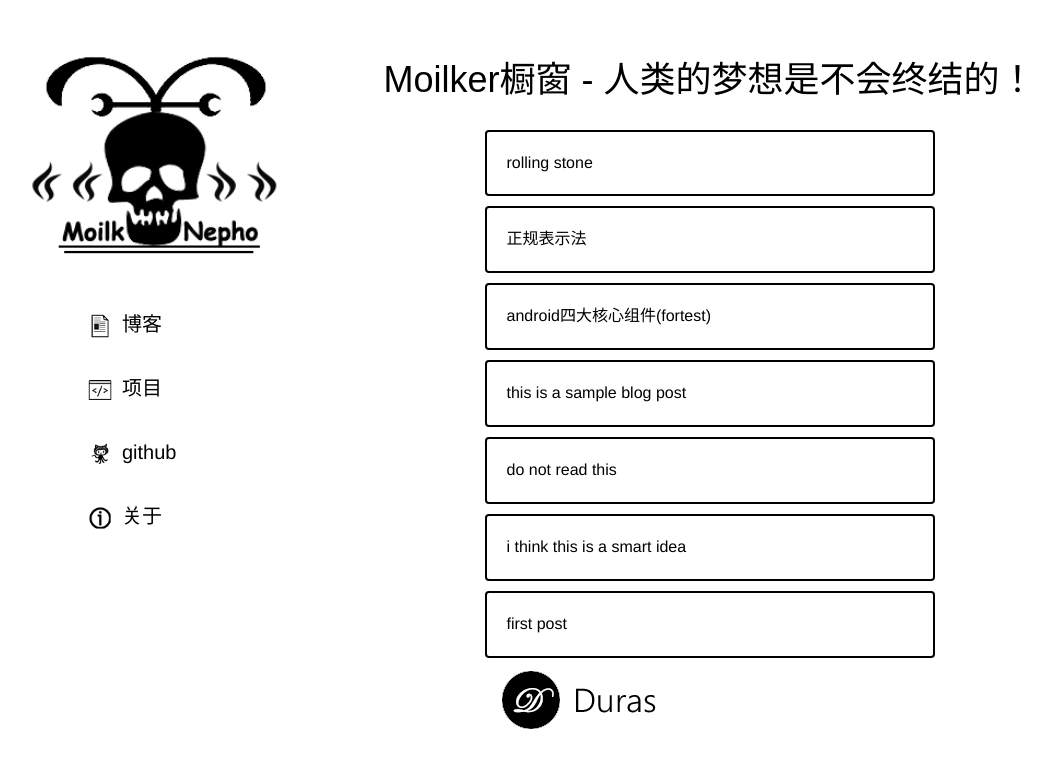
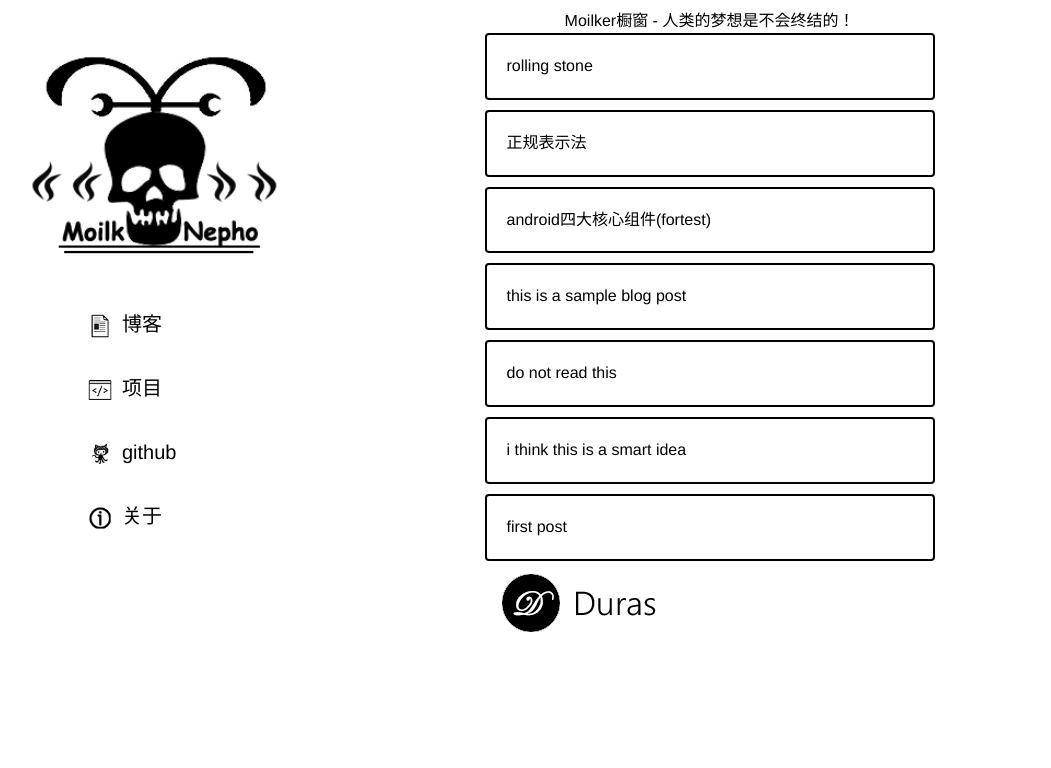
Before and after one commit to MoilkNepho/MoilkNepho.github.io, a Jekyll site: the page built from index.html, in a window 1280 px wide. Shown: the top 768 px of the page, without its empty margins (59-1110 px from the left). Built offline with Jekyll 4.4.1, drawn with Linux system fonts in a browser that asks for light colours; Markdown is read by kramdown in place of the engine named in the settings; comment, search, counter and statistics services are not loaded.

Commit message:
优化架构

```diff
--- a/css/styles.css
+++ b/css/styles.css
@@ -53,8 +53,10 @@ a {
 	font-size: 16px;
 	color: black;
 
-	.h1{
+	.title{
 		text-align: center;
+		font-size: 100%
+		font-weight:bold;
 	}
 }
 
--- a/index.html
+++ b/index.html
@@ -2,7 +2,7 @@
 layout: default
 ---
 <div class="posts">
-	<h1 class="h1">Moilker橱窗 - 人类的梦想是不会终结的！</h1>
+	<div class="title">Moilker橱窗 - 人类的梦想是不会终结的！</div>
 	{% for post in site.posts %}{% if post.hidden != true %}<a href="{{ post.url | prepend: site.baseurl}}" class="post-link">{{ post.title }}</a>
 	{% endif %}{% endfor %}
 </div>
```
